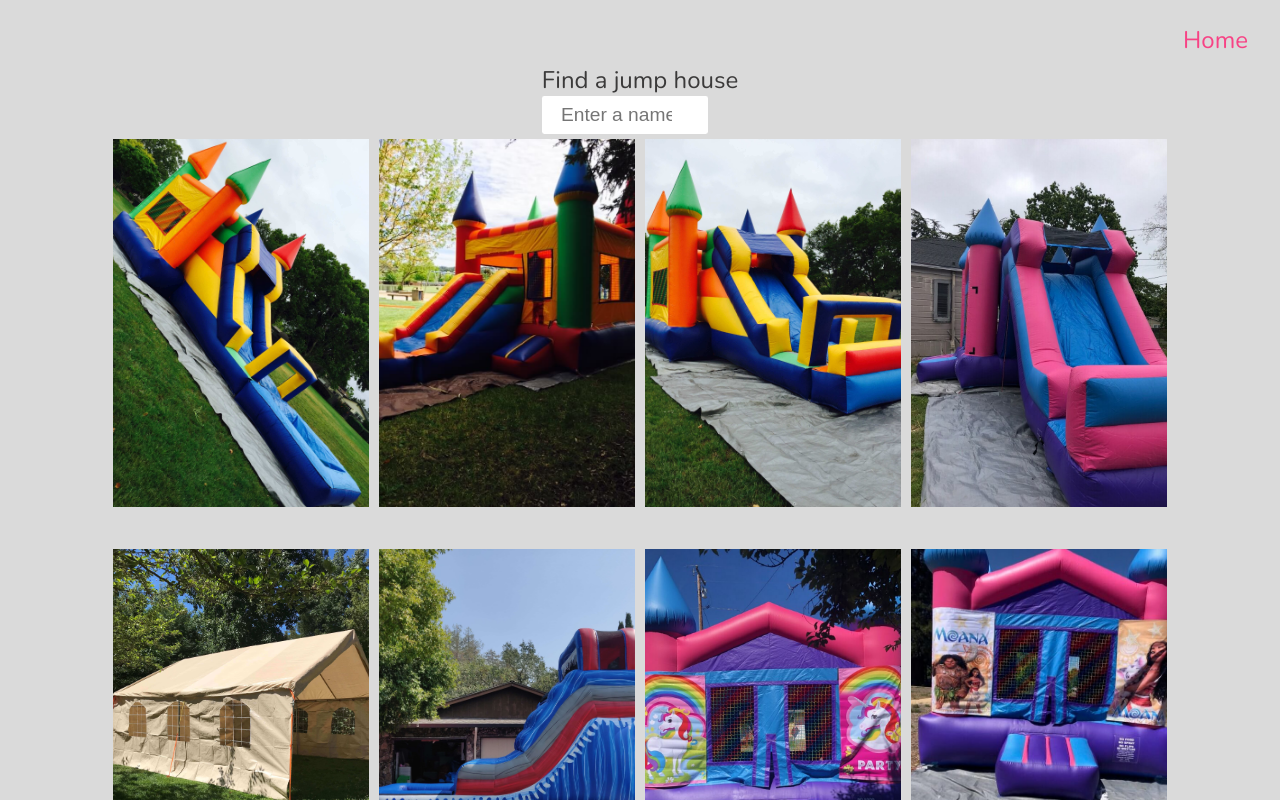
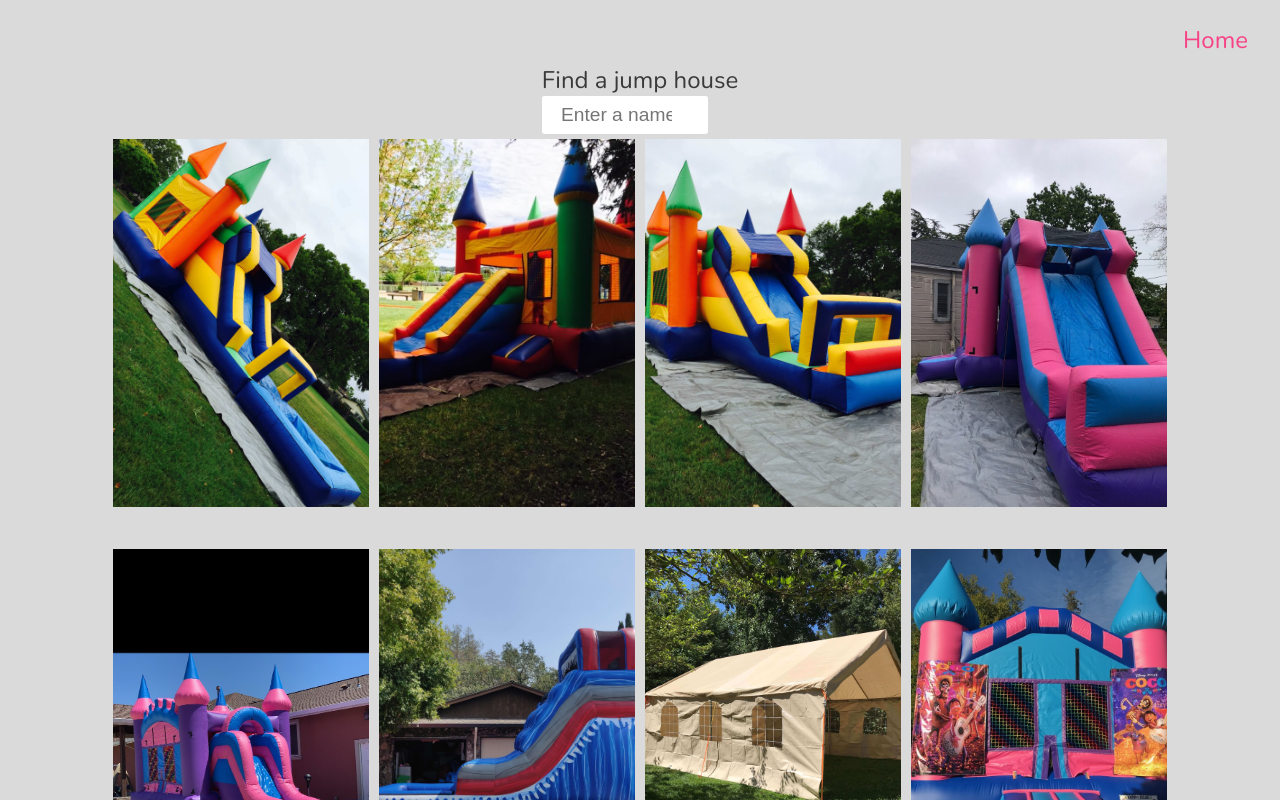
Before and after one commit to alopez96/brendas-react, a React (Create React App) app: page / in a window 1280 px wide. Both pictures are taken after a click on the button "View all rentals". Shown: the top 800 px of the page. Built offline with nearby package versions, Linux system fonts and the light colour scheme.

Commit message:
added new jumpies and lazy load on jumpies page

```diff
--- a/src/App.js
+++ b/src/App.js
@@ -93,7 +93,9 @@ function App() {
       <Footer/>
 
       </div>
-      : <Jumpies updateRoute={updateRoute} isMobile={isMobile}/> }
+      : <LazyLoad placeholder={<div>Loading...</div>}>
+          <Jumpies updateRoute={updateRoute} isMobile={isMobile}/>
+        </LazyLoad> }
     </div>
   );
 }
--- a/src/components/jumpies/Jumpies.js
+++ b/src/components/jumpies/Jumpies.js
@@ -23,8 +23,10 @@ import minions from './images/minions.JPG';
 import hulk from './images/hulk.JPG';
 import kitty from './images/helloKitty.JPG';
 import spider from './images/spiderman.JPG';
+import coco from './images/coco.jpg';
 
 import bigSlide from './images/big_slide.jpg';
+import castleSlide from './images/castleSlide.jpg';
 
 import LazyLoad from 'react-lazyload';
 
@@ -38,11 +40,13 @@ function Jumpies({ updateRoute, isMobile }) {
         { name: 'Castle Water Slide', image: img4 },
         { name: 'Castle Slide', image: img9 },
         { name: 'Princess Castle Slide', image: img8 },
+        { name: 'Pink Castle Slide', image: castleSlide },
+
+        { name: 'Water Slide', image: bigSlide },
 
         { name: 'Tent', image: tent },
 
-        { name: 'Water Slide', image: bigSlide },
-
+        { name: 'Coco', image: coco },
         { name: 'Pony', image: img1, },
         { name: 'Moana', image: img3 },
         { name: 'Batman', image: img5 },
```
Also changed, not shown: src/components/jumpies/images/castleSlide.jpg (added), src/components/jumpies/images/coco.jpg (added).
